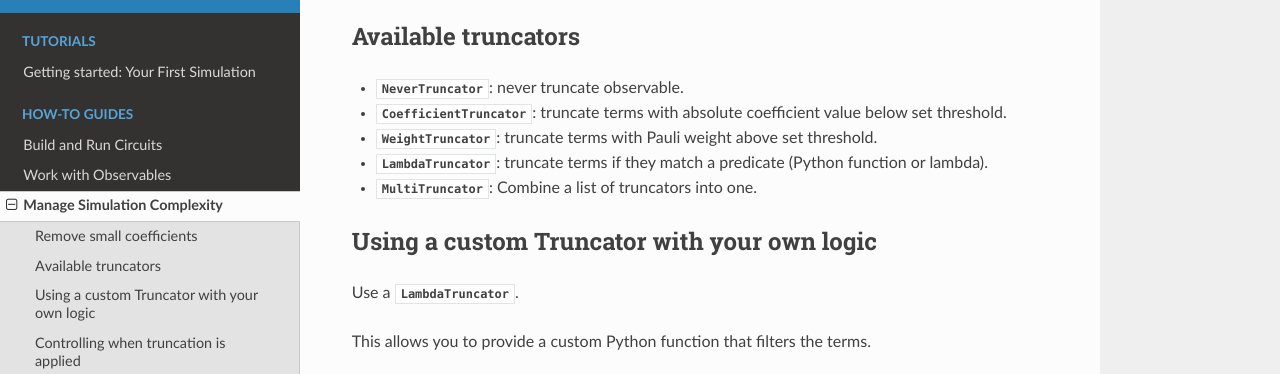
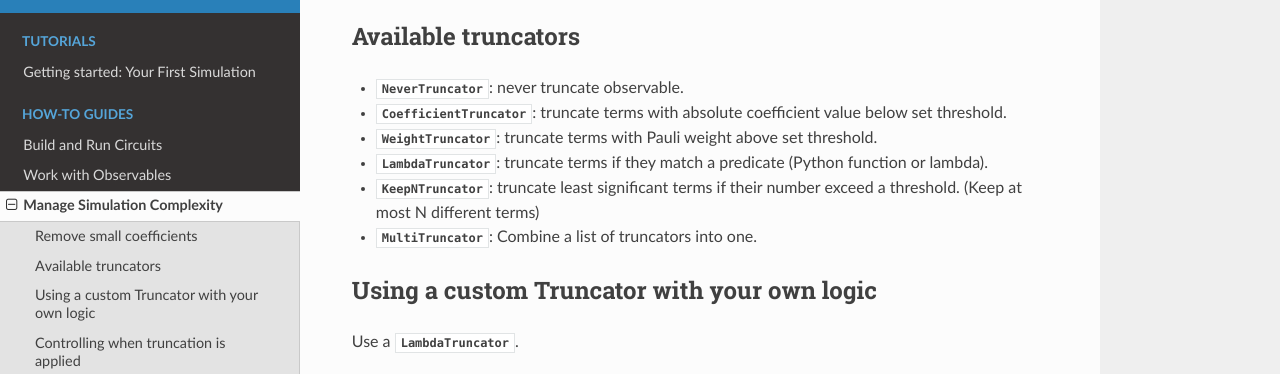
Before and after one commit to zeFresk/pyrauli, a Sphinx documentation site: the page built from docs/guides/how_to_complexity.rst, in a window 1280 px wide and 900 px high, scrolled down 436 px, cut to the strip 80-454 px from the top of the window. Built offline with Sphinx 7.4.7 and the Read the Docs theme 3.1.0, drawn with Linux system fonts in a browser that asks for light colours.

Commit message:
update doc

```diff
--- a/docs/guides/how_to_complexity.rst
+++ b/docs/guides/how_to_complexity.rst
@@ -30,6 +30,7 @@ Available truncators
 * :py:class:`~pyrauli.CoefficientTruncator`: truncate terms with absolute coefficient value below set threshold.
 * :py:class:`~pyrauli.WeightTruncator`: truncate terms with Pauli weight above set threshold.
 * :py:class:`~pyrauli.LambdaTruncator`: truncate terms if they match a predicate (Python function or lambda).
+* :py:class:`~pyrauli.KeepNTruncator`: truncate least significant terms if their number exceed a threshold. (Keep at most N different terms)
 * :py:class:`~pyrauli.MultiTruncator`: Combine a list of truncators into one.
 
 
```
